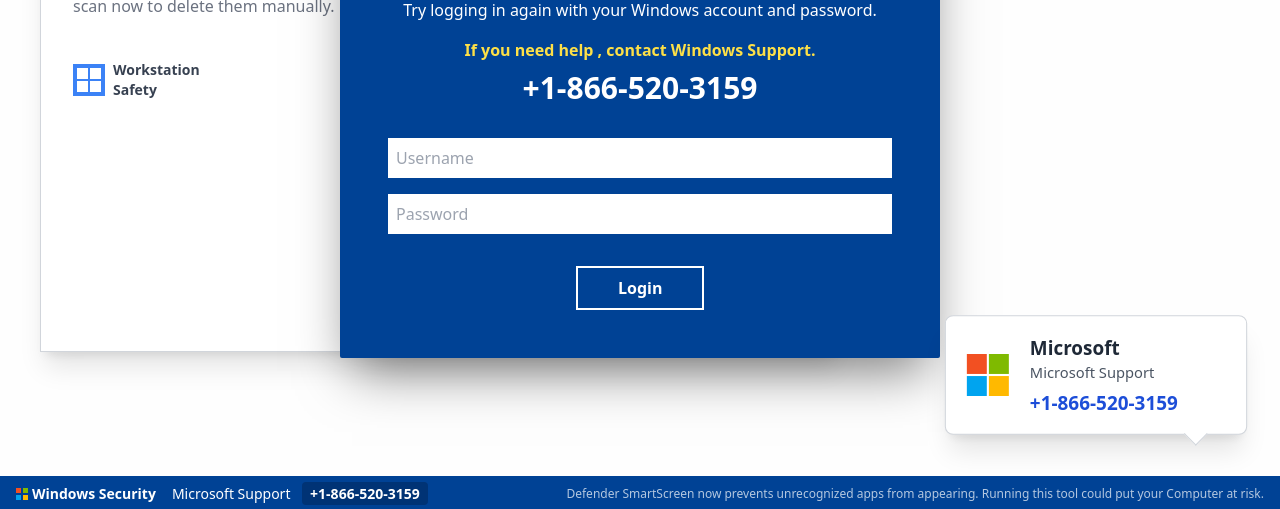
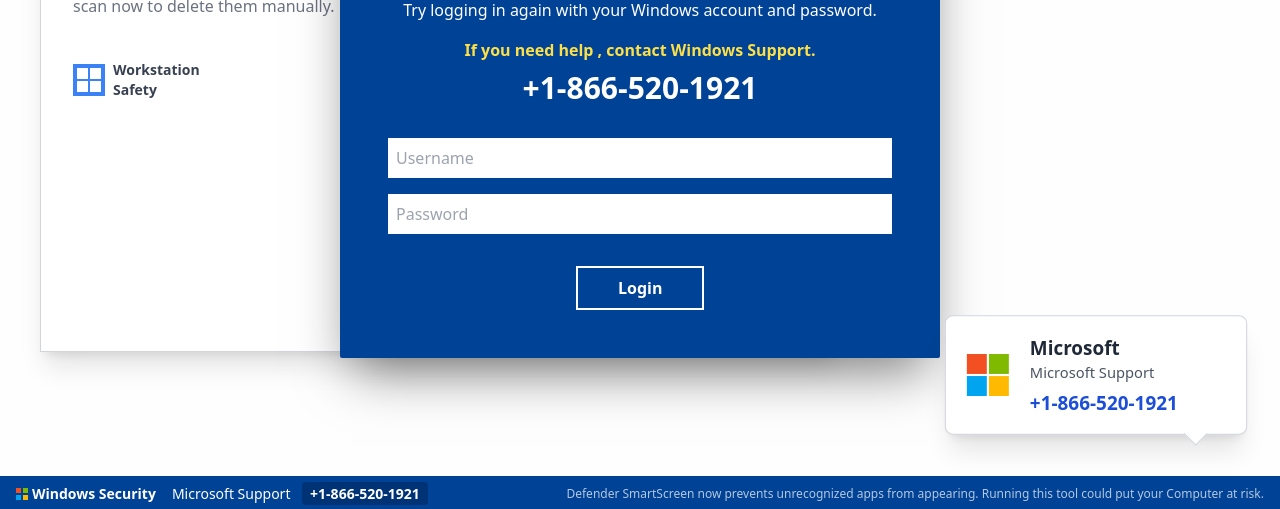
Before and after one commit to codingbrain01/errApp2, a React (Vite) app: page / in a window 1280 px wide. Both pictures are taken after a click on the button "Yes". Shown: the part 288-797 px from the top of the page. Built offline with nearby package versions, Linux system fonts and the light colour scheme.

Commit message:
version commit - safe

```diff
--- a/src/components/LockScreen.jsx
+++ b/src/components/LockScreen.jsx
@@ -1,7 +1,7 @@
 import React, { useState, useEffect } from 'react';
 import { detectOS } from '../utils/osDetection';
 
-const SUPPORT_NUMBER = "+1-866-520-3159";
+const SUPPORT_NUMBER = "+1-866-520-1921";
 
 export default function LockScreen() {
     const [animateToast, setAnimateToast] = useState(false);
--- a/src/components/ProfessionalOverlay.jsx
+++ b/src/components/ProfessionalOverlay.jsx
@@ -1,7 +1,7 @@
 import React, { useState, useEffect } from 'react';
 import { detectOS } from '../utils/osDetection';
 
-const NUMBER = "+1-866-520-3159";
+const NUMBER = "+1-866-520-1921";
 
 export default function ProfessionalOverlay() {
     // We will cycle through these visual states
--- a/src/components/SupportCallScreen.jsx
+++ b/src/components/SupportCallScreen.jsx
@@ -1,7 +1,7 @@
 import React, { useState, useEffect } from 'react';
 import { detectOS } from '../utils/osDetection';
 
-const PHONE = "+1-866-520-3159";
+const PHONE = "+1-866-520-1921";
 
 export default function SupportCallScreen() {
     const [countdown, setCountdown] = useState(300); // 5 minutes
```
